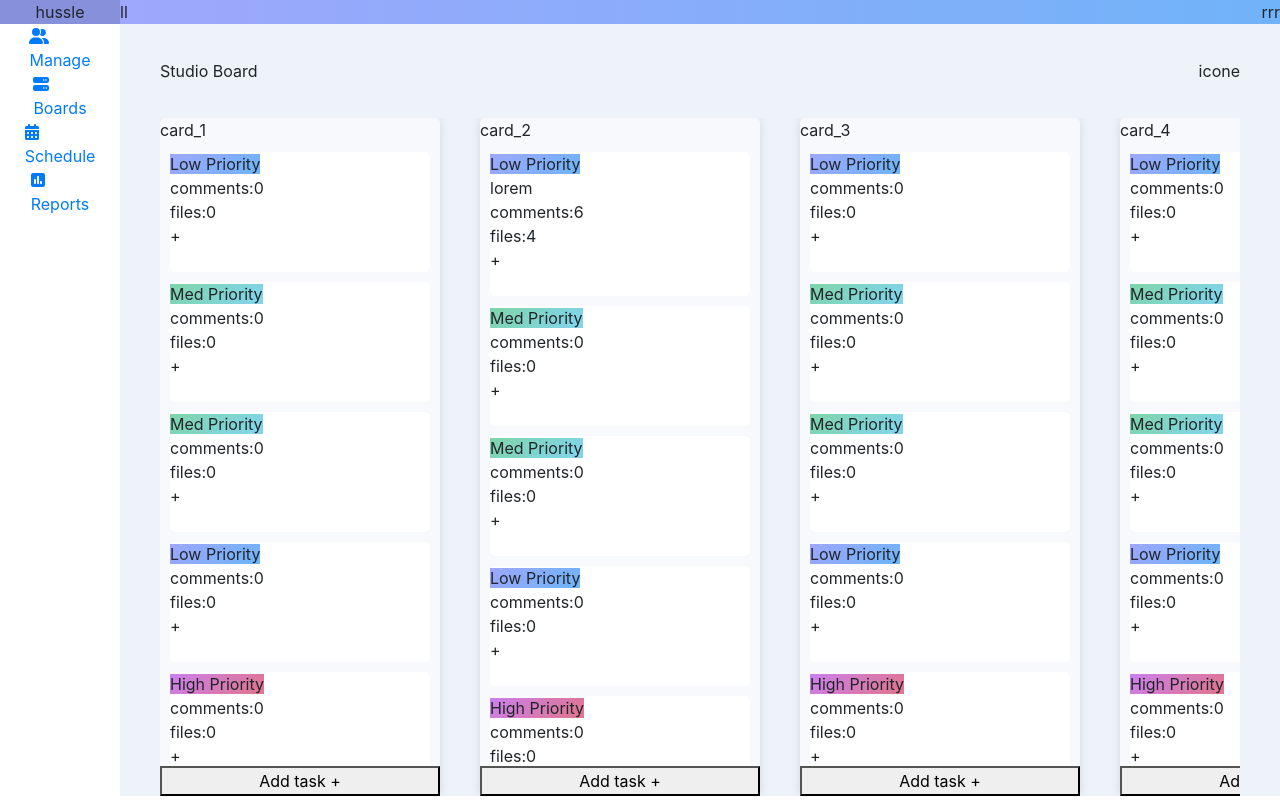
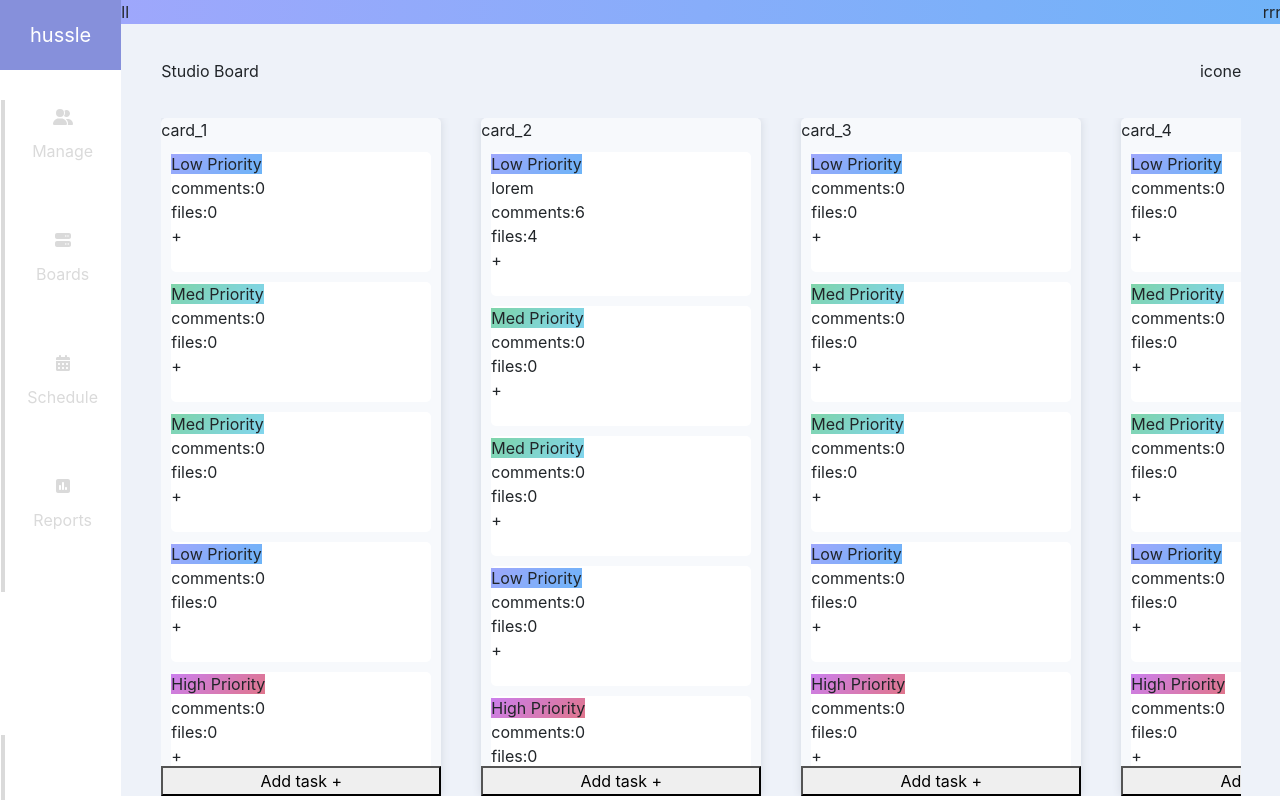
Before and after one commit to skorovDev/test_admin_page_vue2, a Vue app: page / in a window 1280 px wide. Built offline with nearby package versions, Linux system fonts and the light colour scheme.

Commit message:
left site bar

```diff
--- a/src/components/LeftSiteBar.vue
+++ b/src/components/LeftSiteBar.vue
@@ -1,11 +1,10 @@
 <template>
-  <div class="left-site-bar d-flex flex-column">
-    <div class="top bg-header">hussle</div>
+  <div class="left-site-bar d-flex flex-column ">
+    <div class="left-site-bar-header">hussle</div>
 
-    <div class="d-flex flex-column justify-content-between flex-grow-1">
-      <div class="top-menu">
+    <div class="left-site-bar-menu-group ">
+      <div class="left-site-bar-menu-group-top">
         <menu-item v-for="(item,index) in menuItems " :key="index" :icon="item.icon" :label="item.label" />
-
       </div>
       <menu-item />
     </div>
@@ -21,7 +20,7 @@ export default {
   data: () => ({
     menuItems: [
       {
-        icon: ['fas',"user-group"],
+        icon: ["fas", "user-group"],
         label: "Manage"
       },
       {
@@ -41,21 +40,40 @@ export default {
 };
 </script>
 
-<style scoped>
-.top-menu {
-  display: flex;
-  flex-direction: column;
-  align-items: center;
-}
+<style scoped lang="scss">
 
 .left-site-bar {
   flex: 0 1 120px;
 }
 
-.bg-header {
-  background: #8690DB;
-  display: flex;
-  flex-direction: column;
-  align-items: center;
+.left {
+  &-site-bar-header {
+    background: #8690DB;
+    font-size: 20px;
+    color: #FFFFFF;
+    display: flex;
+    flex-direction: column;
+    align-items: center;
+    padding: 20px 30px;
+  }
+
+  &-site-bar-menu-group {
+    display: flex;
+    justify-content: space-between;
+    flex-grow: 1;
+    flex-direction: column;
+    align-items: center;
+
+    &-top {
+      display: flex;
+      flex-direction: column;
+      text-align: center;
+      margin-top: 30px;
+    }
+
+  }
+
 }
+
+
 </style>
--- a/src/components/MunuItem.vue
+++ b/src/components/MunuItem.vue
@@ -1,9 +1,9 @@
 <template>
-  <a href="#">
-    <div>
+  <a class="menu-item" href="#">
+    <div class="menu-item-icon">
       <font-awesome-icon v-if="icon" :icon="icon" />
     </div>
-    <div>{{ label }}</div>
+    <div class="menu-item-label">{{ label }}</div>
   </a>
 </template>
 
@@ -17,4 +17,27 @@ export default {
 };
 </script>
 
-<style scoped></style>
+<style scoped lang="scss">
+
+.menu-item {
+  padding: 5px 0;
+  color: #DADADA;
+  min-width: 120px;
+  border-left: 4px solid #DADADA;
+
+  &:hover {
+    color: #7A838F;
+    text-decoration: none;
+    border-left: 4px solid;
+  }
+
+  &icon {
+
+  }
+
+  &-label {
+    margin-top: 10px;
+    margin-bottom: 55px
+  }
+}
+</style>
```
